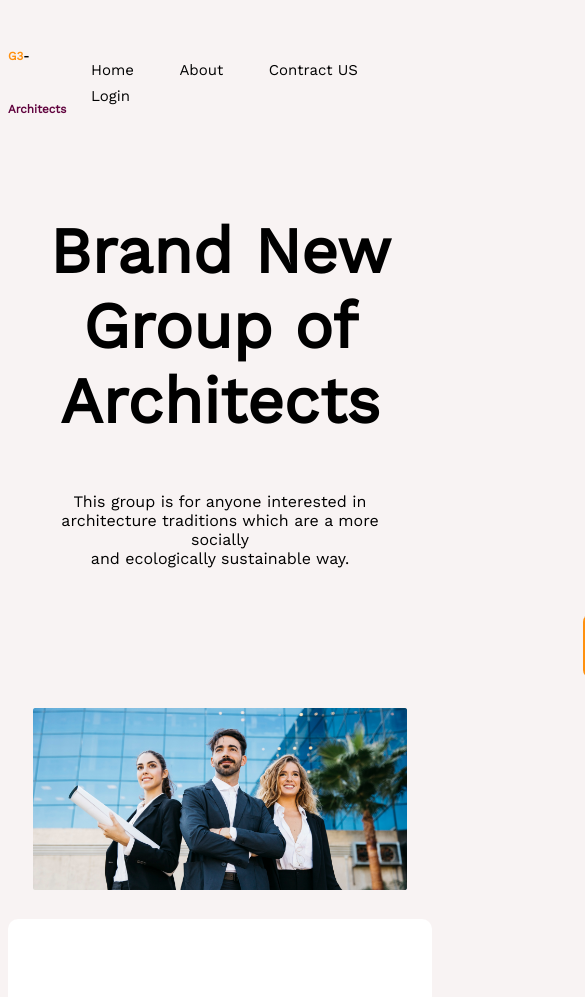
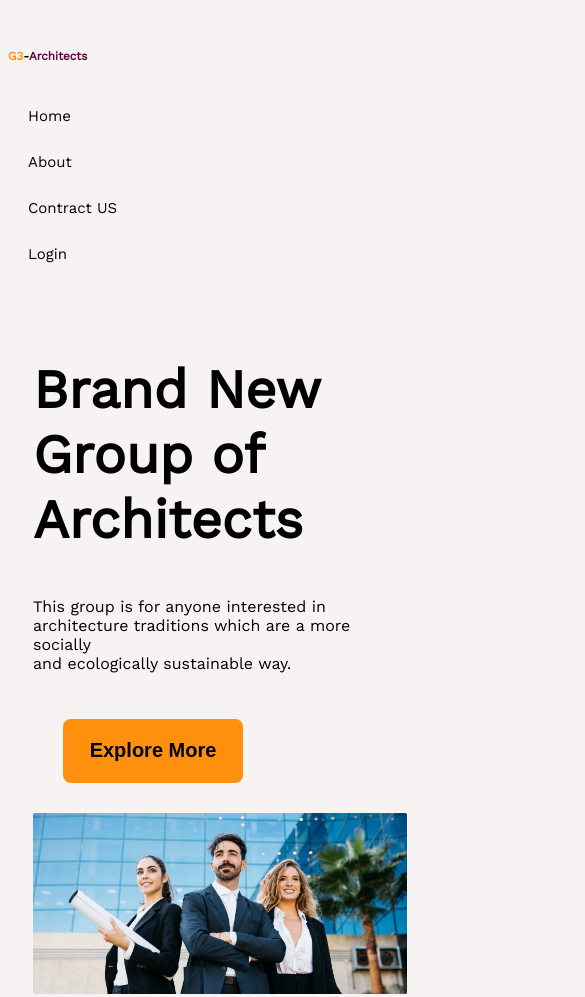
Before and after one commit to mahabubmonir/g3-architects--ph-b7-p2, a plain HTML site: page index.html in a window 390 px wide. Shown: the top 997 px of the page, 585 px wide, since content can reach past the window. Drawn offline with nearby package versions, Linux system fonts and the light colour scheme.

Commit message:
Responsive

```diff
--- a/style.css
+++ b/style.css
@@ -266,12 +266,6 @@ footer p {
 
 /* Mobile Responsive...  */
 @media only screen and (max-width:576px) {
-    .nav-container {
-        text-align: start;
-        width: 100%;
-        margin: 0 auto;
-        margin-top: 30px;
-    }
 
     .container {
         border-radius: 10px;
@@ -283,22 +277,80 @@ footer p {
         padding-top: 50px;
     }
 
+    /* Navigation ...  */
+    .nav-container {
+        display: block;
+        text-align: start;
+        width: 100%;
+        margin: 0 auto;
+        margin-top: 30px;
+    }
+
+    nav a {
+        display: block;
+        margin: 20px;
+        text-decoration: none;
+        font-size: 15px;
+        line-height: 26px;
+        color: black;
+    }
+
+    /* Brand_New_Group_Section  */
+    .bng-container h1 {
+        text-align: start;
+        font-weight: 700;
+        font-size: 54px;
+        line-height: 65px;
+    }
+
+    .bng-container p {
+        text-align: start;
+    }
+
+    .bng-container button {
+        text-align: center;
+        font-weight: 600;
+        font-size: 20px;
+        line-height: 23px;
+        width: 180px;
+        height: 64px;
+        left: 870px;
+        top: 463px;
+        background: #FF900E;
+        border: none;
+        border-radius: 8px;
+        margin: 30px;
+    }
+
+    /* Quick list of Our Features  */
+
+    .ql-container {
+        display: block;
+        justify-content: space-evenly;
+        align-items: center;
+    }
+
+    .ql-img-div {
+        display: block;
+        gap: 15px;
+    }
+
+    /* Features you will love & enjoy ..  */
     .feature-container {
         display: flex;
-        /*   justify-content: space-between; */
         flex-wrap: wrap;
         align-items: center;
         gap: 60px;
     }
 
     .feature-article {
-        width: 386px;
-        height: 120px;
-        /* left: 240px; */
+        width: 300px;
+        height: 150px;
         background: #FFFFFF;
         box-shadow: 0px 4px 30px rgba(0, 0, 0, 0.06);
         border-radius: 10px;
         padding: 20px 40px;
+        margin: 0;
         margin-top: 10px;
     }
 
@@ -311,4 +363,16 @@ footer p {
         text-align: center;
         color: #ffffff;
     }
+
+    /* Our Sponsor */
+    .our-sponsor h1 {
+        font-weight: 700;
+        font-size: 45px;
+        line-height: 53px;
+        text-align: start;
+    }
+
+    .our-sponsor P {
+        text-align: start;
+    }
 }
```
